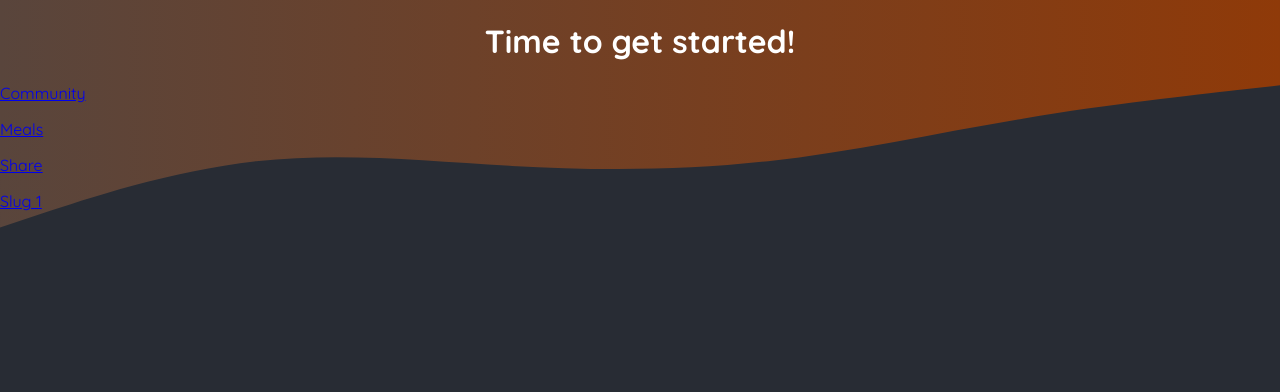
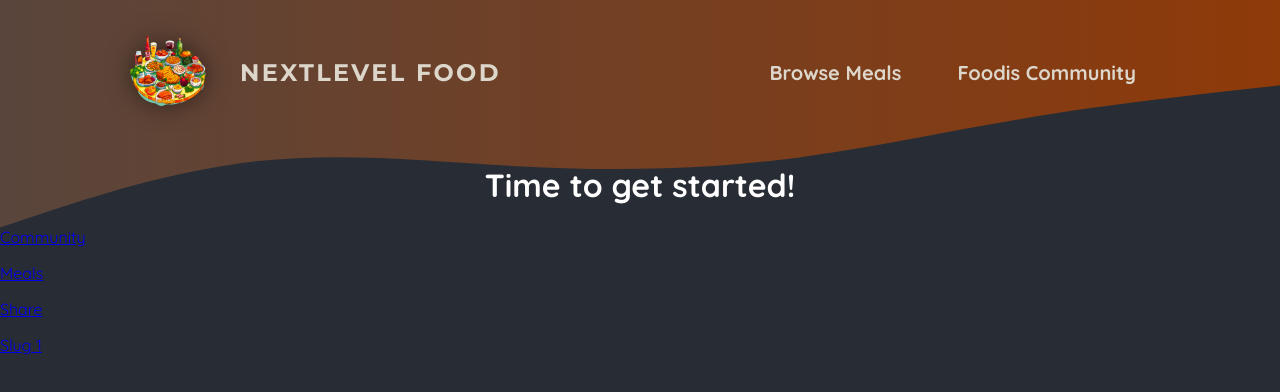
Before and after one commit to Ziad-Asr/Nextjs_Maximilian_Udemy_Course, a Next.js app in the folder project_2/: page / in a window 1280 px wide. Shown: the top 392 px of the page. Built offline with nearby package versions, Linux system fonts and the light colour scheme.

Commit message:
Adding Header and main layout

```diff
--- a/project_2/app/layout.js
+++ b/project_2/app/layout.js
@@ -1,8 +1,9 @@
-import './globals.css';
+import MainHeader from "@/components/mean-header";
+import "./globals.css";
 
 export const metadata = {
-  title: 'NextLevel Food',
-  description: 'Delicious meals, shared by a food-loving community.',
+  title: "NextLevel Food",
+  description: "Delicious meals, shared by a food-loving community.",
 };
 
 export default function RootLayout({ children }) {
@@ -15,11 +16,11 @@
               <linearGradient id="gradient" x1="0%" y1="0%" x2="100%" y2="0%">
                 <stop
                   offset="0%"
-                  style={{ stopColor: '#59453c', stopOpacity: '1' }}
+                  style={{ stopColor: "#59453c", stopOpacity: "1" }}
                 />
                 <stop
                   offset="100%"
-                  style={{ stopColor: '#8f3a09', stopOpacity: '1' }}
+                  style={{ stopColor: "#8f3a09", stopOpacity: "1" }}
                 />
               </linearGradient>
             </defs>
@@ -30,6 +31,8 @@
           </svg>
         </div>
 
+        <MainHeader />
+
         {children}
       </body>
     </html>
--- /dev/null
+++ b/project_2/components/main-header.module.css
@@ -0,0 +1,67 @@
+.header {
+  display: flex;
+  justify-content: space-between;
+  align-items: center;
+  padding: 2rem 1rem;
+}
+
+@media (min-width: 768px) {
+  .header {
+    padding: 2rem 10%;
+  }
+}
+
+.nav ul {
+  list-style: none;
+  margin: 0;
+  padding: 0;
+  display: flex;
+  gap: 1.5rem;
+  /* font-family: 'Montserrat', sans-serif; */
+  font-size: 1.25rem;
+}
+
+.nav a {
+  text-decoration: none;
+  color: #ddd6cb;
+  font-weight: bold;
+  padding: 0.5rem 1rem;
+  border-radius: 0.5rem;
+}
+
+.nav a:hover,
+.nav a:active {
+  background: linear-gradient(90deg, #ff8a05, #f9b331);
+  background-clip: text;
+  -webkit-background-clip: text;
+  -webkit-text-fill-color: transparent;
+  text-shadow: 0 0 18px rgba(248, 190, 42, 0.8);
+}
+
+.active {
+  background: linear-gradient(90deg, #ff8a05, #f9b331);
+  background-clip: text;
+  -webkit-background-clip: text;
+  -webkit-text-fill-color: transparent;
+}
+
+.logo {
+  display: flex;
+  align-items: center;
+  justify-content: center;
+  gap: 2rem;
+  text-decoration: none;
+  color: #ddd6cb;
+  font-weight: bold;
+  font-family: "Montserrat", sans-serif;
+  letter-spacing: 0.15rem;
+  text-transform: uppercase;
+  font-size: 1.5rem;
+}
+
+.logo img {
+  width: 5rem;
+  height: 5rem;
+  object-fit: contain;
+  filter: drop-shadow(0 0 0.75rem rgba(0, 0, 0, 0.5));
+}
--- /dev/null
+++ b/project_2/components/mean-header.js
@@ -0,0 +1,28 @@
+import Link from "next/link";
+import logo from "@/assets/logo.png";
+import styles from "./main-header.module.css";
+import Image from "next/image";
+
+const MainHeader = () => {
+  return (
+    <header className={styles.header}>
+      <Link href="/" className={styles.logo}>
+        <Image src={logo} alt="A plate with food inside it" />
+        Nextlevel food
+      </Link>
+
+      <nav className={styles.nav}>
+        <ul>
+          <li>
+            <Link href="/meals">Browse Meals</Link>
+          </li>
+          <li>
+            <Link href="/community">Foodis Community</Link>
+          </li>
+        </ul>
+      </nav>
+    </header>
+  );
+};
+
+export default MainHeader;
```
